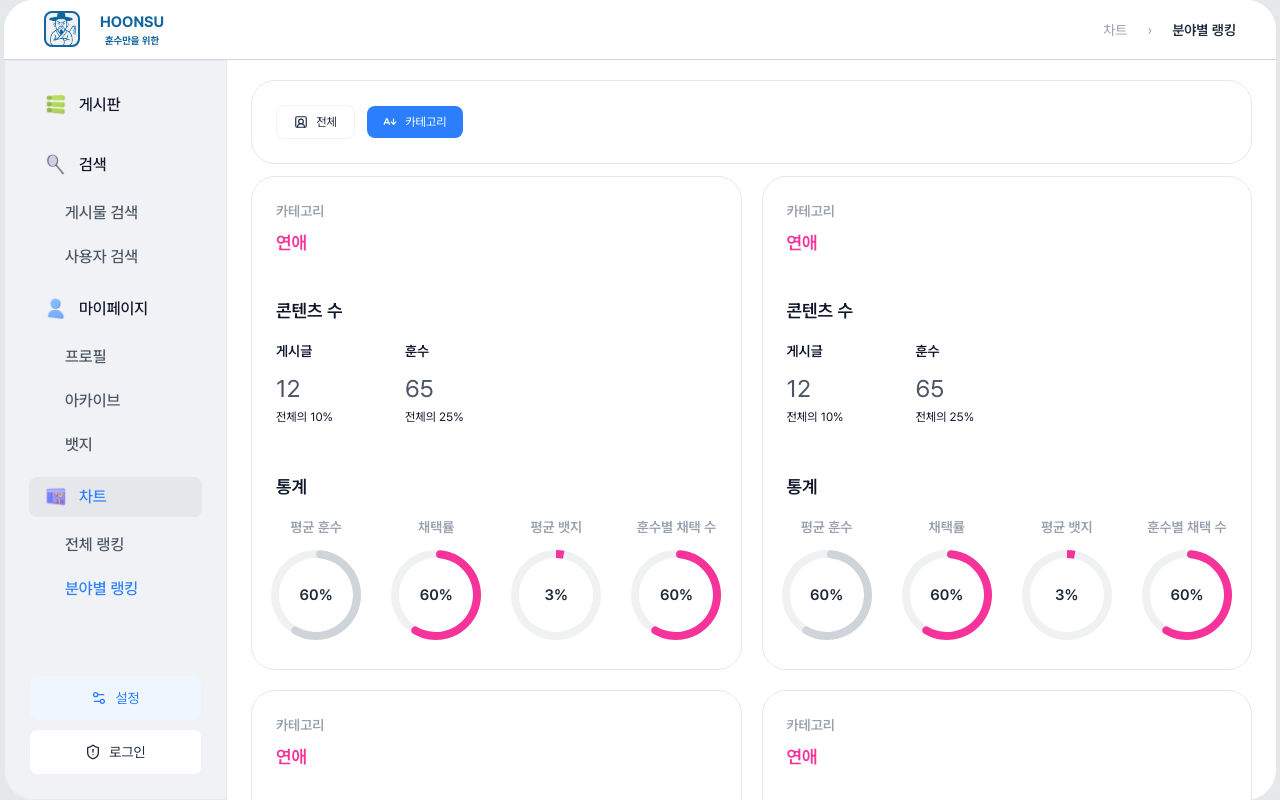
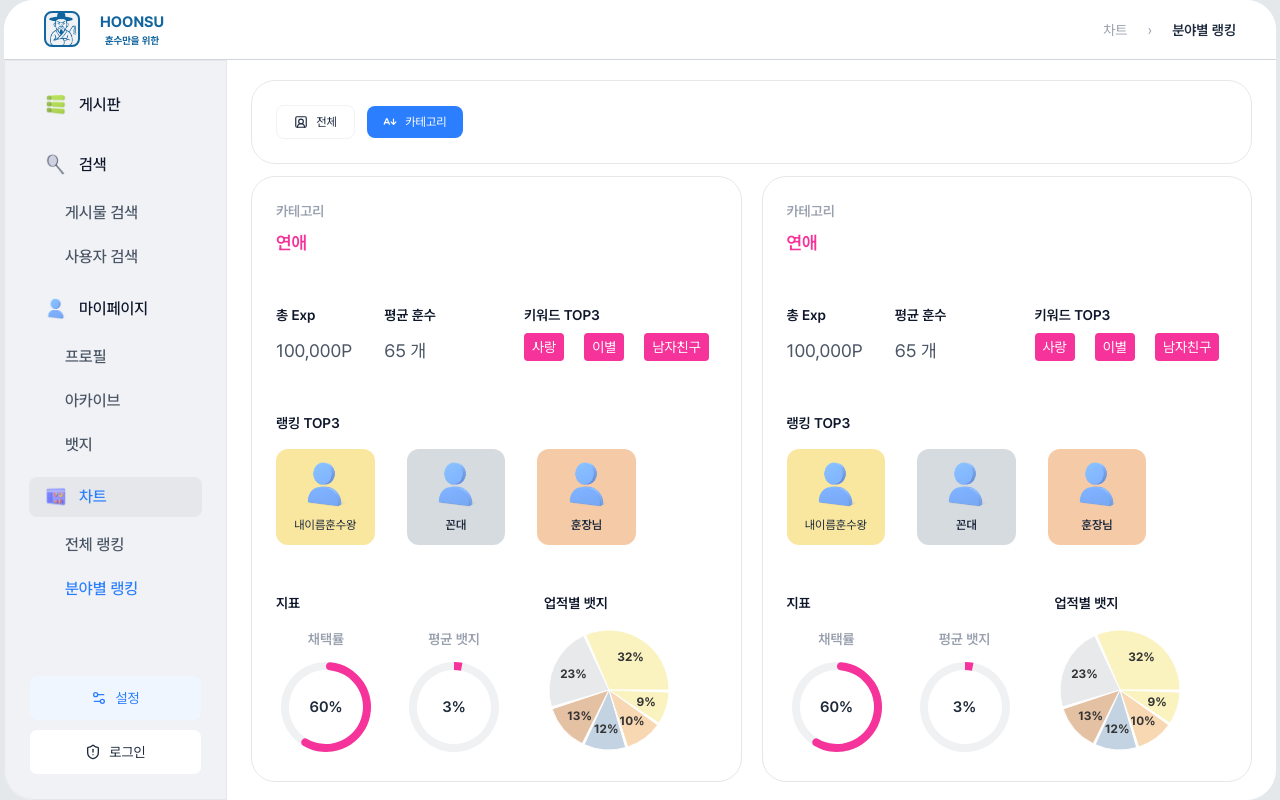
Before and after one commit to prgrms-fe-devcourse/FE7-PROJECT3-TEAM-2, a Next.js app: page /chart/category-rank in a window 1280 px wide. Built offline with nearby package versions, Linux system fonts and the light colour scheme.

Commit message:
feat: 카테고리별 차트 페이지 항목 변경 및 추가

```diff
--- a/src/app/(public)/chart/category-rank/page.tsx
+++ b/src/app/(public)/chart/category-rank/page.tsx
@@ -1,5 +1,14 @@
 import CategoryRankComponent from "@/components/chart/categoryRank/CategoryRankComponent";
 
 export default function page() {
-  return <CategoryRankComponent />;
+  const badgeData = [
+    { name: "연애", value: 25 },
+    { name: "기술/IT", value: 18 },
+    { name: "제테크/소비", value: 10 },
+    { name: "음식/요리", value: 9 },
+    { name: "생활", value: 8 },
+    { name: "게임", value: 7 },
+  ];
+
+  return <CategoryRankComponent stats={badgeData} />;
 }
--- /dev/null
+++ b/src/components/chart/ChartFillPie.tsx
@@ -0,0 +1,81 @@
+"use client";
+
+import { Cell, Pie, PieChart, ResponsiveContainer, Tooltip } from "recharts";
+
+const DEFAULT_COLORS = ["#FAF3C0", "#E8E9EB", "#E5C1A3", "#C3D3E1", "#F8D8B3"];
+
+interface ChartPieProps {
+  stats: {
+    name: string;
+    value: number;
+  }[];
+}
+
+const RADIAN = Math.PI / 180;
+const renderLabel = ({
+  cx,
+  cy,
+  midAngle,
+  outerRadius,
+  percent,
+}: {
+  cx?: number | string;
+  cy?: number | string;
+  midAngle?: number;
+  outerRadius?: number | string;
+  percent?: number;
+}) => {
+  if (cx == null || cy == null || outerRadius == null || midAngle == null) return null;
+
+  const cxNum = typeof cx === "number" ? cx : Number(cx);
+  const cyNum = typeof cy === "number" ? cy : Number(cy);
+  const outerNum = typeof outerRadius === "number" ? outerRadius : Number(outerRadius);
+
+  const radius = outerNum * 0.65;
+  const x = cxNum + radius * Math.cos(-midAngle * RADIAN);
+  const y = cyNum + radius * Math.sin(-midAngle * RADIAN);
+
+  return (
+    <text x={x} y={y} fill="#333" textAnchor="middle" dominantBaseline="central" fontSize={12} fontWeight={700}>
+      {`${((percent ?? 0) * 100).toFixed(0)}%`}
+    </text>
+  );
+};
+
+export default function ChartFillPie({ stats }: ChartPieProps) {
+  return (
+    <div className="relative h-[130px] w-[130px] min-w-0">
+      <ResponsiveContainer width="100%" height="100%">
+        <PieChart width={130} height={130}>
+          <Pie
+            data={stats}
+            dataKey="value"
+            nameKey="name"
+            cx="50%"
+            cy="50%"
+            outerRadius="100%"
+            labelLine={false}
+            label={renderLabel}
+            paddingAngle={2}
+            stroke="#fff"
+            isAnimationActive
+          >
+            {stats.map((_, index) => {
+              const fillColor = DEFAULT_COLORS[index % DEFAULT_COLORS.length];
+              return <Cell key={`cell-${index}`} fill={fillColor} />;
+            })}
+          </Pie>
+
+          <Tooltip
+            contentStyle={{
+              borderRadius: "8px",
+              backgroundColor: "#fff",
+              border: "1px solid #ddd",
+            }}
+            formatter={(value, name) => [`${value}개`, name]}
+          />
+        </PieChart>
+      </ResponsiveContainer>
+    </div>
+  );
+}
--- /dev/null
+++ b/src/components/chart/ChartPie.tsx
@@ -0,0 +1,69 @@
+"use client";
+
+import { Cell, Pie, PieChart, ResponsiveContainer as RsponsiveContain, Tooltip } from "recharts";
+import { categoryColor } from "@/utils/category";
+
+export default function ChartPie({
+  stats,
+  height = 250,
+}: {
+  stats: {
+    name: string;
+    value: number;
+  }[];
+  height?: number;
+}) {
+  const totalPosts = stats.reduce((acc, cur) => acc + cur.value, 0);
+
+  return (
+    <div className="h-fit">
+      <div className="relative h-full min-h-[100px] w-full min-w-0">
+        <RsponsiveContain width="100%" height={height}>
+          <PieChart>
+            <Pie
+              data={stats}
+              dataKey="value"
+              nameKey="name"
+              width={100}
+              height={100}
+              cx="50%"
+              cy="50%"
+              innerRadius="60%"
+              outerRadius="80%"
+              paddingAngle={2}
+              stroke="#fff"
+            >
+              {stats.map((data, index) => {
+                const fillColor = categoryColor[data.name as Category];
+                return <Cell key={`cell-${index}`} fill={fillColor} />;
+              })}
+            </Pie>
+            <Tooltip
+              contentStyle={{
+                borderRadius: "8px",
+                backgroundColor: "#fff",
+                border: "1px solid #ddd",
+              }}
+              formatter={(value, name) => [`${value}개`, name]}
+            />
+          </PieChart>
+        </RsponsiveContain>
+        <div className="absolute top-1/2 left-1/2 -translate-x-1/2 -translate-y-1/2 text-center">
+          <p className="text-xs text-gray-500">총</p>
+          <p className="text-lg font-bold">{totalPosts}개</p>
+        </div>
+      </div>
+      <div className="flex flex-wrap items-center justify-center gap-3 px-3 py-1 text-xs">
+        {stats.map((data, index) => {
+          const fillColor = categoryColor[data.name as Category];
+          return (
+            <div key={index} className="flex items-center gap-1">
+              <span className="inline-block h-2.5 w-2.5 rounded-sm" style={{ backgroundColor: fillColor }}></span>
+              <span className="text-text-light">{data.name}</span>
+            </div>
+          );
+        })}
+      </div>
+    </div>
+  );
+}
--- a/src/components/chart/categoryRank/CategoryRankCard.tsx
+++ b/src/components/chart/categoryRank/CategoryRankCard.tsx
@@ -1,35 +1,76 @@
+import testImg from "@/assets/images/navbar/profile.png";
+import Badge from "@/components/common/Badge";
+import CircleProfileImage from "@/components/common/image/CircleProfileImage";
 import ResponsiveContainer from "@/components/common/ResponsiveContainer";
 import AdoptRatioChart from "./AdoptRatioChart";
+import ChartFillPie from "../ChartFillPie";
 
-export default function CategoryRankCard() {
+export default function CategoryRankCard({
+  stats,
+}: {
+  stats: {
+    name: string;
+    value: number;
+  }[];
+}) {
   return (
-    <ResponsiveContainer className="col-span-1 flex min-h-[360px] flex-col gap-10 p-6">
+    <ResponsiveContainer className="col-span-1 flex min-h-[360px] flex-col gap-8 p-6 whitespace-nowrap md:gap-12">
       <div className="flex flex-col gap-2">
         <span className="text-text-light text-sm font-semibold">카테고리</span>
         <span className="text-lg font-semibold text-pink-500">연애</span>
       </div>
-      <div className="flex flex-col gap-2">
-        <div className="text-text-title mb-2 text-lg font-semibold">콘텐츠 수</div>
-        <div className="flex gap-18">
-          <div className="mb-2 flex flex-col gap-1">
-            <div className="text-text-title mb-2 text-sm font-semibold">게시글</div>
-            <div className="text-text-sub text-2xl">12</div>
-            <div className="text-text-title text-xs">전체의 10%</div>
+      <div className="flex w-full flex-wrap gap-12">
+        <div className="flex w-full max-w-[200px] flex-col gap-2">
+          <div className="flex gap-8">
+            <div className="flex flex-col gap-1">
+              <div className="text-text-title mb-2 text-sm font-semibold">총 Exp</div>
+              <div className="text-text-sub text-lg">100,000P</div>
+            </div>
+            <div className="flex flex-col gap-1">
+              <div className="text-text-title mb-2 text-sm font-semibold">평균 훈수</div>
+              <div className="text-text-sub text-lg">65 개</div>
+            </div>
           </div>
-          <div className="mb-2 flex flex-col gap-1">
-            <div className="text-text-title mb-2 text-sm font-semibold">훈수</div>
-            <div className="text-text-sub text-2xl">65</div>
-            <div className="text-text-title text-xs">전체의 25%</div>
+        </div>
+        <div className="flex flex-col gap-1">
+          <div className="text-text-title mb-1 text-sm font-semibold">키워드 TOP3</div>
+          <div className="flex gap-5">
+            <Badge size="md" className="bg-pink-500 px-2 py-1 text-white" text="사랑" />
+            <Badge size="md" className="bg-pink-500 px-2 py-1 text-white" text="이별" />
+            <Badge size="md" className="bg-pink-500 px-2 py-1 text-white" text="남자친구" />
           </div>
         </div>
       </div>
-      <div className="flex flex-col gap-2">
-        <div className="text-text-title mb-2 text-lg font-semibold">통계</div>
-        <div className="grid grid-cols-2 gap-10 sm:grid-cols-2 md:grid-cols-3 lg:grid-cols-3 xl:grid-cols-4 2xl:grid-cols-5">
-          <AdoptRatioChart label="평균 훈수" percentage={60} color="#cfd4da" />
-          <AdoptRatioChart label="채택률" percentage={60} color="#f6339a" />
-          <AdoptRatioChart label="평균 뱃지" percentage={3} color="#f6339a" />
-          <AdoptRatioChart label="훈수별 채택 수" percentage={60} color="#f6339a" />
+      <div className="flex w-full flex-col gap-2">
+        <div className="text-text-title mb-2 text-sm font-semibold">랭킹 TOP3</div>
+        <div className="grid max-w-[360px] cursor-pointer grid-cols-3 gap-8">
+          <div className="col-span-1 flex flex-col items-center justify-center gap-2 rounded-xl bg-[#F9E79F] p-3 px-4">
+            <CircleProfileImage src={testImg} size="md" className="border-none" />
+            <span className="text-text-content font-semibol text-xs">내이름훈수왕</span>
+          </div>
+          <div className="col-span-1 flex flex-col items-center justify-center gap-2 rounded-xl bg-[#D6DBDF] p-3 px-4">
+            <CircleProfileImage src={testImg} size="md" className="border-none" />
+            <span className="text-text-content text-xs font-semibold">꼰대</span>
+          </div>
+          <div className="col-span-1 flex flex-col items-center justify-center gap-2 rounded-xl bg-[#F5CBA7] p-3 px-4">
+            <CircleProfileImage src={testImg} size="md" className="border-none" />
+            <span className="text-text-content text-xs font-semibold">훈장님</span>
+          </div>
+        </div>
+      </div>
+      <div className="flex flex-wrap gap-10">
+        <div className="flex flex-col gap-2">
+          <div className="text-text-title mb-2 text-sm font-semibold">지표</div>
+          <div className="flex gap-7">
+            <AdoptRatioChart label="채택률" percentage={60} color="#f6339a" />
+            <AdoptRatioChart label="평균 뱃지" percentage={3} color="#f6339a" />
+          </div>
+        </div>
+        <div className="flex flex-col gap-3">
+          <div className="text-text-title text-sm font-semibold">업적별 뱃지</div>
+          <div className="h-[130px]">
+            <ChartFillPie stats={stats} />
+          </div>
         </div>
       </div>
     </ResponsiveContainer>
--- a/src/components/chart/categoryRank/CategoryRankComponent.tsx
+++ b/src/components/chart/categoryRank/CategoryRankComponent.tsx
@@ -1,12 +1,19 @@
 import CategoryRankCard from "./CategoryRankCard";
 
-export default function CategoryRankComponent() {
+export default function CategoryRankComponent({
+  stats,
+}: {
+  stats: {
+    name: string;
+    value: number;
+  }[];
+}) {
   return (
-    <div className="grid w-full grid-cols-1 gap-5 py-7 pt-0 sm:grid-cols-1 md:grid-cols-1 lg:grid-cols-2 xl:grid-cols-2 2xl:grid-cols-2">
-      <CategoryRankCard />
-      <CategoryRankCard />
-      <CategoryRankCard />
-      <CategoryRankCard />
+    <div className="grid w-full grid-cols-1 gap-5 py-7 pt-0 md:grid-cols-1 lg:grid-cols-2 xl:grid-cols-2 2xl:grid-cols-2">
+      <CategoryRankCard stats={stats} />
+      <CategoryRankCard stats={stats} />
+      <CategoryRankCard stats={stats} />
+      <CategoryRankCard stats={stats} />
     </div>
   );
 }
```
Also changed, not shown: src/components/chart/allRank/WeeklyPostByCategoryComponent.tsx (+3 -56 lines).
